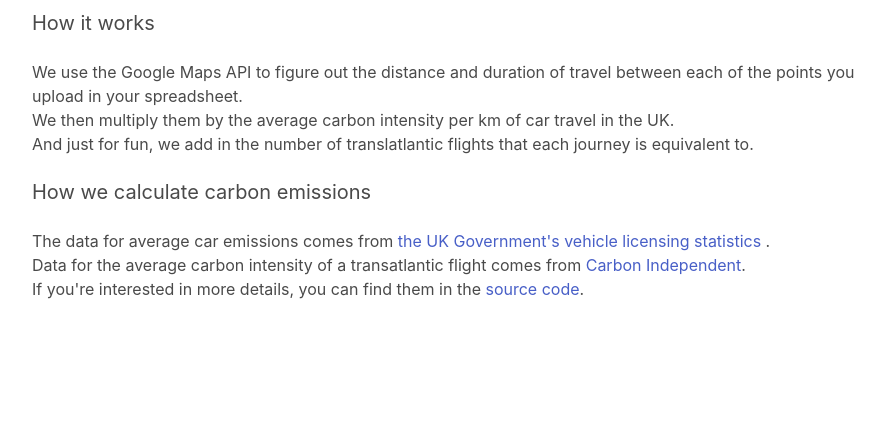
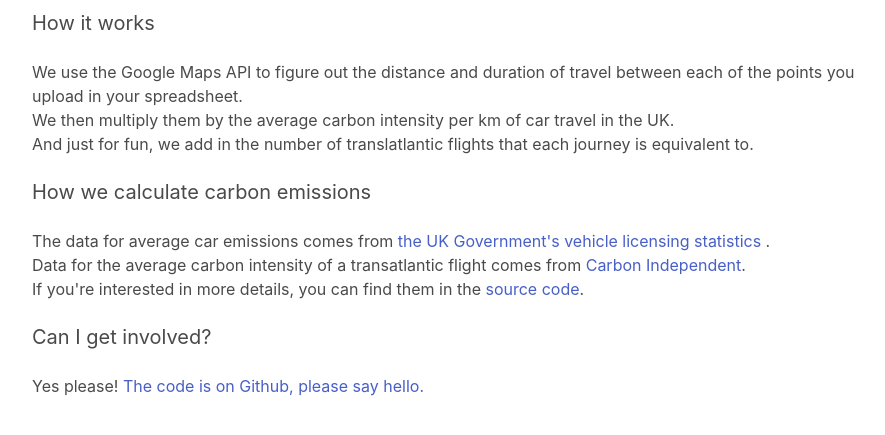
Before and after one commit to archydeberker/trip-carbon-calculator, a Flask app: page / in a window 1280 px wide. Shown: the part 333-768 px from the top of the page, without its empty margins (179-1064 px from the left). Run offline with Flask 2, Linux system fonts and the light colour scheme; some libraries are stand-ins or nearby versions.

Commit message:
Add a get involved section

```diff
--- a/templates/file_upload.html
+++ b/templates/file_upload.html
@@ -119,11 +119,22 @@
                     </p>
 
                     <p> If you're interested in more details, you can find them in the <a
-                            href="https://github.com/archydeberker/route-carbon-calculator"> source
+                            href="https://github.com/archydeberker/route-carbon-calculator/blob/master/co2.py"> source
                         code</a>.</p>
                 </div>
             </div>
+            <div class="container">
+                <div class="columns is-centered">
+                    <div class="column is-three-quarters">
+                        <h1 class="subtitle"> Can I get involved?</h1>
+                        <p> Yes please! <a
+                                href="https://github.com/archydeberker/route-carbon-calculator">The
+                            code is on Github, please say hello.</a></p>
+                    </div>
+                </div>
+            </div>
         </div>
+    </div>
 </section>
 
 <script>
```
